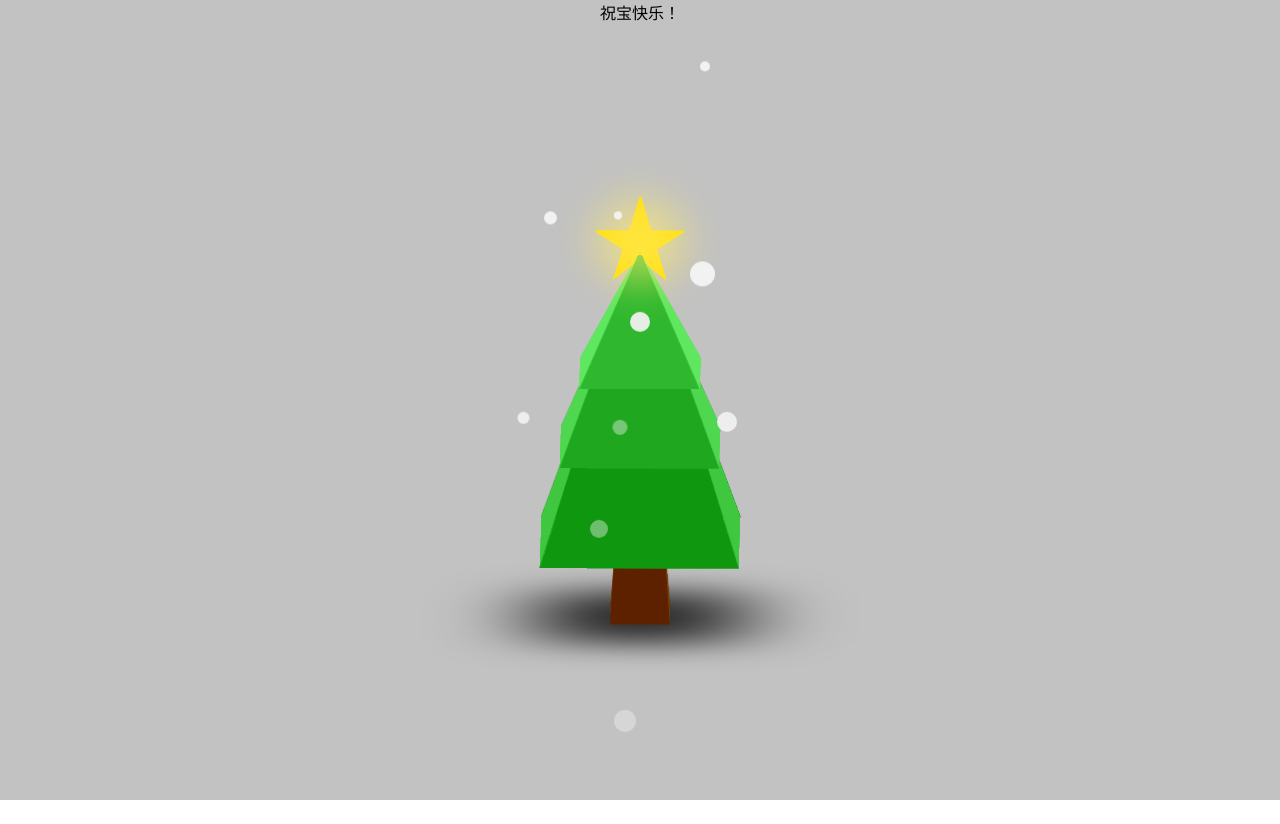
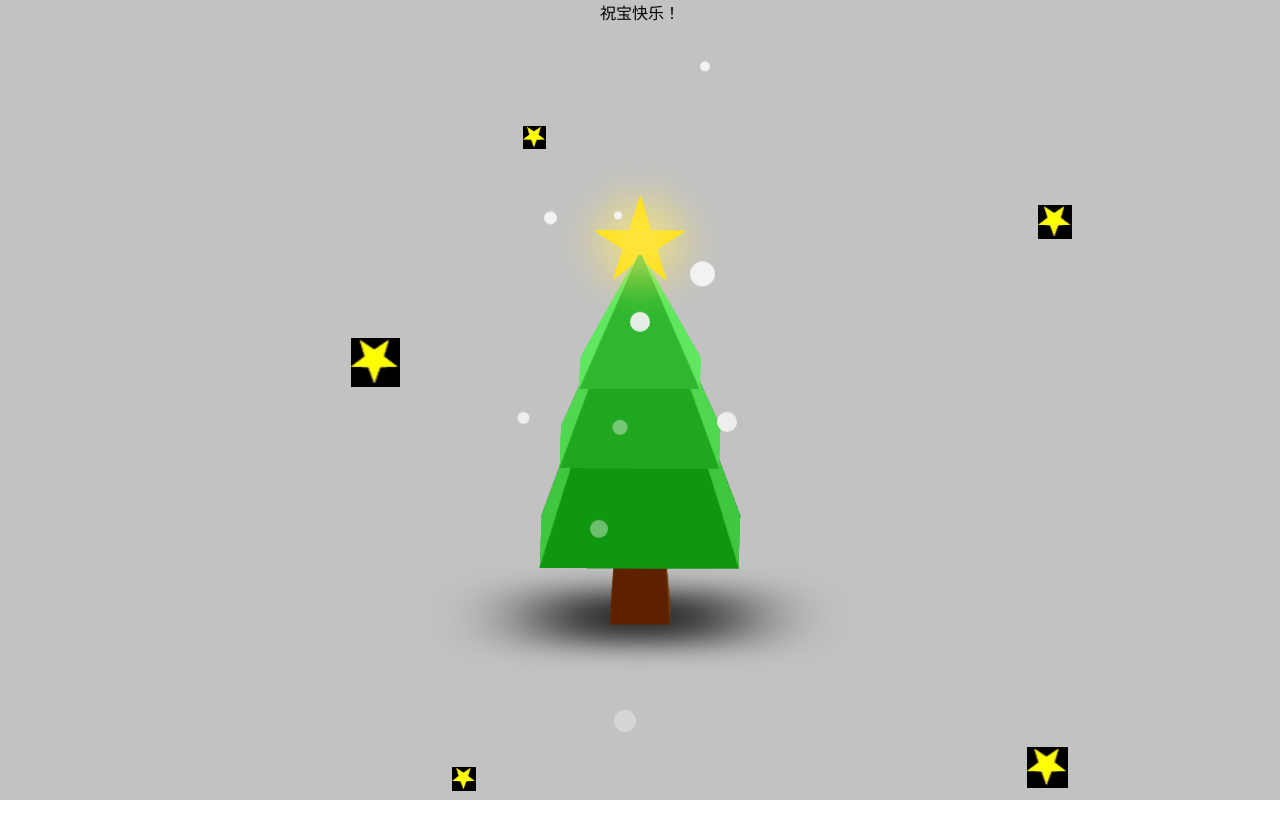
Before and after one commit to dzlinghtning/dzl, a plain HTML site: page index.html in a window 1280 px wide. Drawn offline with Linux system fonts and the light colour scheme.

Commit message:
Update index.html

```diff
--- a/index.html
+++ b/index.html
@@ -58,3 +58,36 @@
 </div>
 </body>
 </html>
+<script src="public.js"></script>
+<script>
+	//页面打开后  出现不同大小  不同位置的 星星
+	//大小随机   位置随机
+	//通过定时器方式 不停的创建星星
+	//页面加载事件
+	window.onload = function(){
+		setInterval( function(){
+			//创建一张图片
+			var oImg = document.createElement("img");
+			oImg.src = "star.gif";
+			//将oImg 添加到 body中
+			document.body.appendChild( oImg );
+			//设置图片的宽度和高度 随机值    宽度 = 高度
+			var randWidth = rand(10,50);
+			//属性操作   没有单位
+			oImg.width = randWidth;
+			oImg.height = randWidth;
+
+			//改变位置  先为oImg设置绝对定位
+			oImg.style.position = "absolute";
+			//window.innerWidth 获取浏览器窗口的宽度  window.innerHeight 获取浏览器窗口的高度
+			oImg.style.left = rand(0,window.innerWidth-randWidth) + "px";
+			oImg.style.top = rand(0,window.innerHeight-randWidth) + "px";
+
+			//为创建的元素添加单击事件
+			oImg.onclick = function(){
+				console.log(this)
+				this.remove();
+			}
+		}, 1000 )
+	}
+</script>
```
